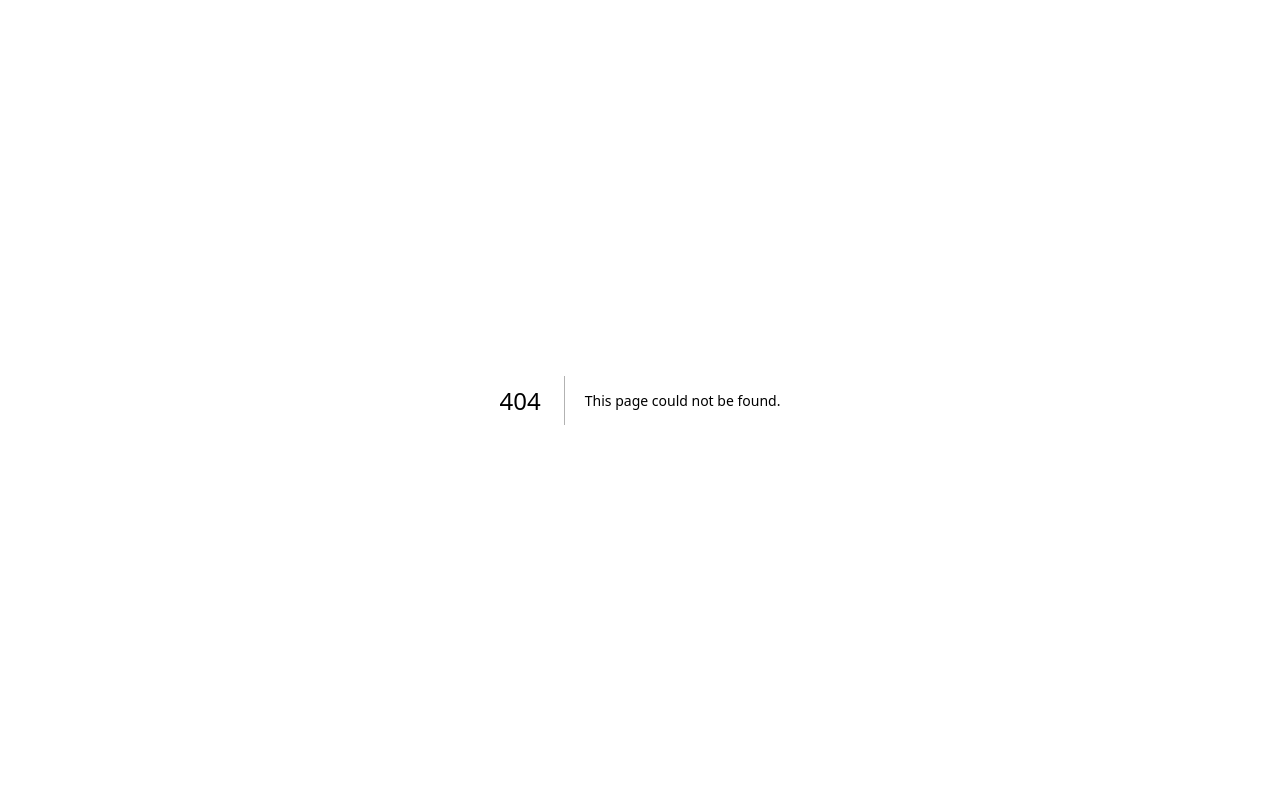
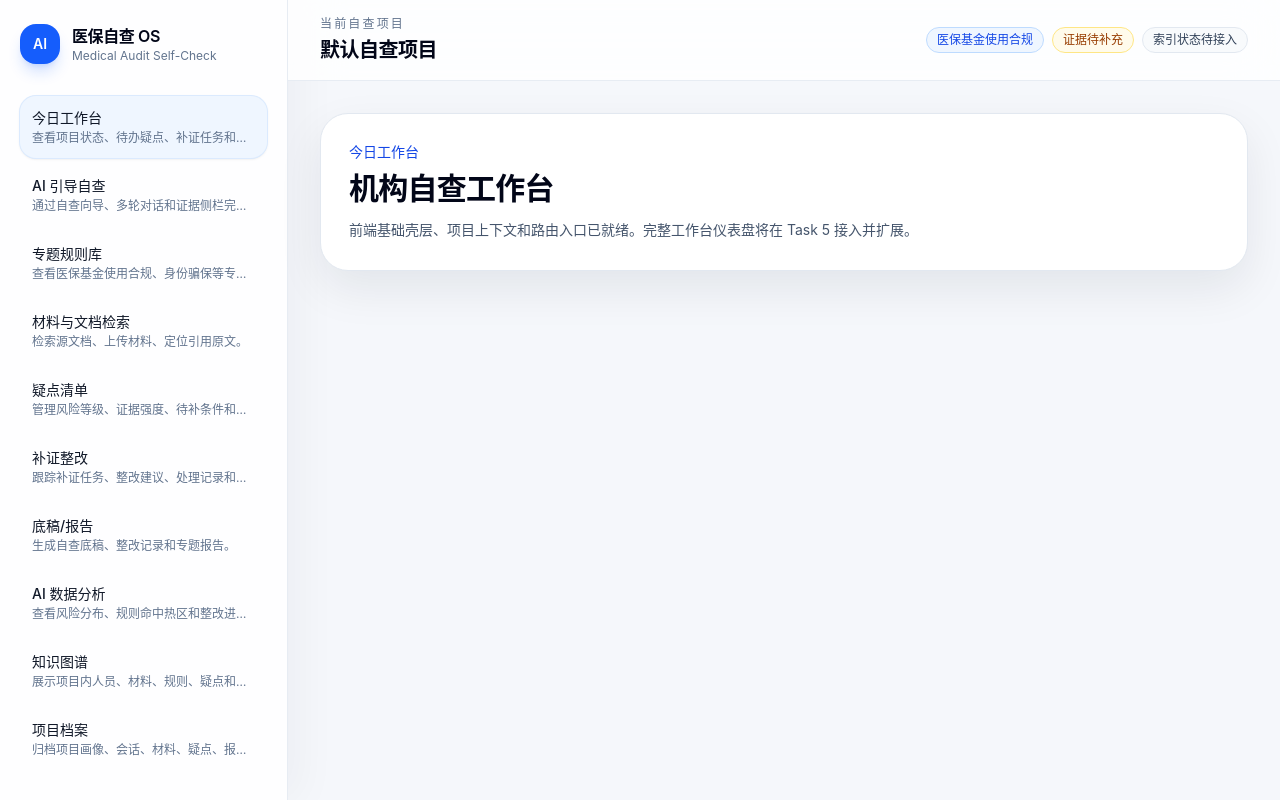
Before and after one commit to zjgulai/medical-audit, a Next.js app in the folder web/: page /workspace in a window 1280 px wide. Before the commit this address had no page. Built offline with nearby package versions, Linux system fonts and the light colour scheme.

Commit message:
补齐工作台入口路由

```diff
--- /dev/null
+++ b/web/src/app/(workspace)/workspace/page.tsx
@@ -0,0 +1,11 @@
+export default function WorkspacePage() {
+  return (
+    <main className="rounded-[28px] border border-slate-200 bg-white p-7 shadow-[var(--audit-shadow-card)]">
+      <p className="text-sm font-medium text-blue-700">今日工作台</p>
+      <h1 className="mt-2 text-3xl font-semibold tracking-tight text-slate-950">机构自查工作台</h1>
+      <p className="mt-3 max-w-3xl text-sm leading-6 text-slate-600">
+        前端基础壳层、项目上下文和路由入口已就绪。完整工作台仪表盘将在 Task 5 接入并扩展。
+      </p>
+    </main>
+  );
+}
```
Also changed, not shown: 2 other files (tests, documents, lock files or other folders).
